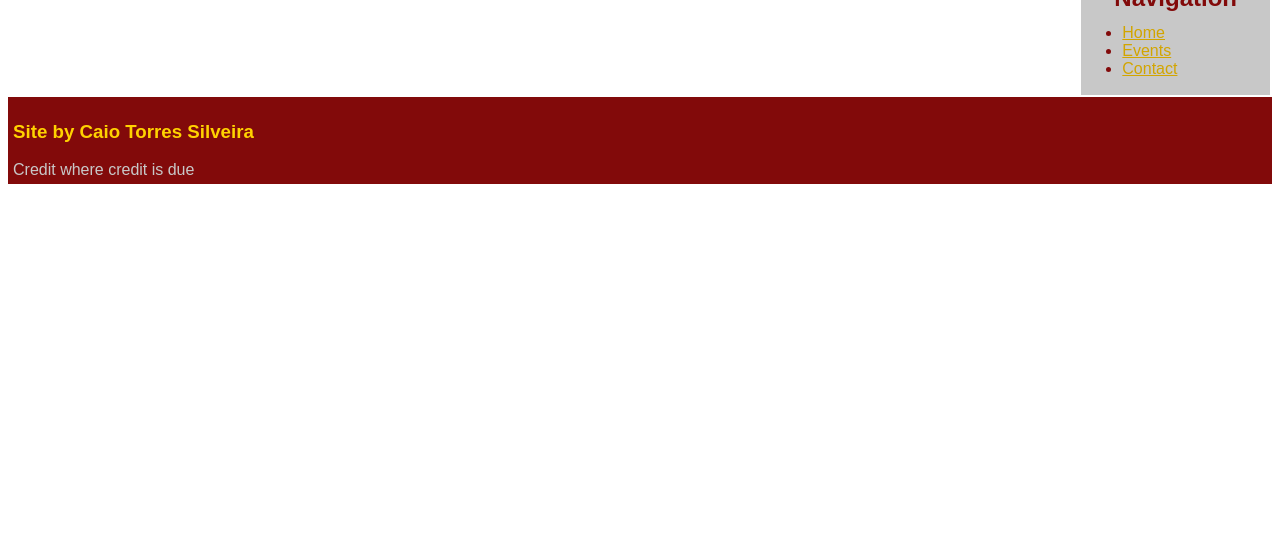
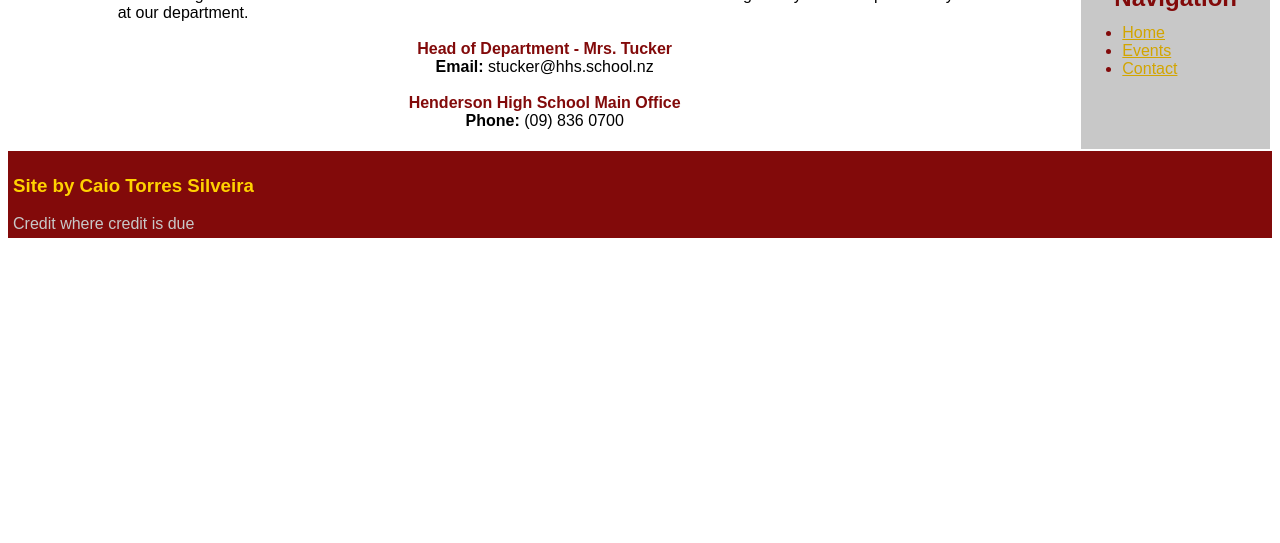
Before and after one commit to The-Kyzinian/L3_HTML_Assesment, a plain HTML site: page contact.html in a window 1280 px wide. Shown: the part 257-800 px from the top of the page. Drawn offline with Linux system fonts and the light colour scheme.

Commit message:
9.10 Commit 1

```diff
--- a/Resources/event_list.js
+++ b/Resources/event_list.js
@@ -1,5 +1,5 @@
 // Fetch events from Events.json and render as a list
-fetch('./Events.json')
+fetch('./Resources/Events.json')
   .then(response => response.json())
   .then(events => {
     const container = document.getElementById('event-list');
--- a/Resources/style.css
+++ b/Resources/style.css
@@ -220,4 +220,20 @@ img.hover-shadow {
 }
 .event-list-item span {
     margin-right: 10px;
+    color: rgb(210, 165, 0);
 }
+
+.contact {
+    margin: 0 10%;
+    text-align: center;
+}
+
+.contact strong {
+    color: rgb(130, 10, 10);
+    margin-bottom: 10%;
+}
+
+.contact em {
+    font-weight: bold;
+    font-style: normal;
+}
--- a/contact.html
+++ b/contact.html
@@ -12,10 +12,20 @@
     </header>
     <table width="100%">
         <tr>
-            <td width="85%">
-               Information about teachers.
-
-               Put in contact info.
+            <td width="85%"><section class="info"><br>
+                The Henderson High School Drama Department is committed to fostering a vibrant and
+                inclusive arts community. We encourage open communication and welcome inquiries from
+                students, parents, and the wider community. Among those who help with the drama department,
+                the first and foremost is our Head of Department, Mrs. Tucker. Her email is listed below
+                along with the school's main office contact information. We look forward to hearing from
+                you and hope to see you at our department.<br><br>
+                </section><section class="contact">
+                <strong>Head of Department - Mrs. Tucker</strong><br>
+                <em>Email:</em> stucker@hhs.school.nz
+                <br><br>
+                <strong>Henderson High School Main Office</strong><br>
+                <em>Phone:</em> (09) 836 0700<br><br>
+                </section>
             </td>
             <td width="15%" class="nav">
                 <img src="./Resources/Images/hhs_logo.png" alt="Henderson High School logo" height="50px" class="logo">
```
Also changed, not shown: events.html (+3 -3 lines).
